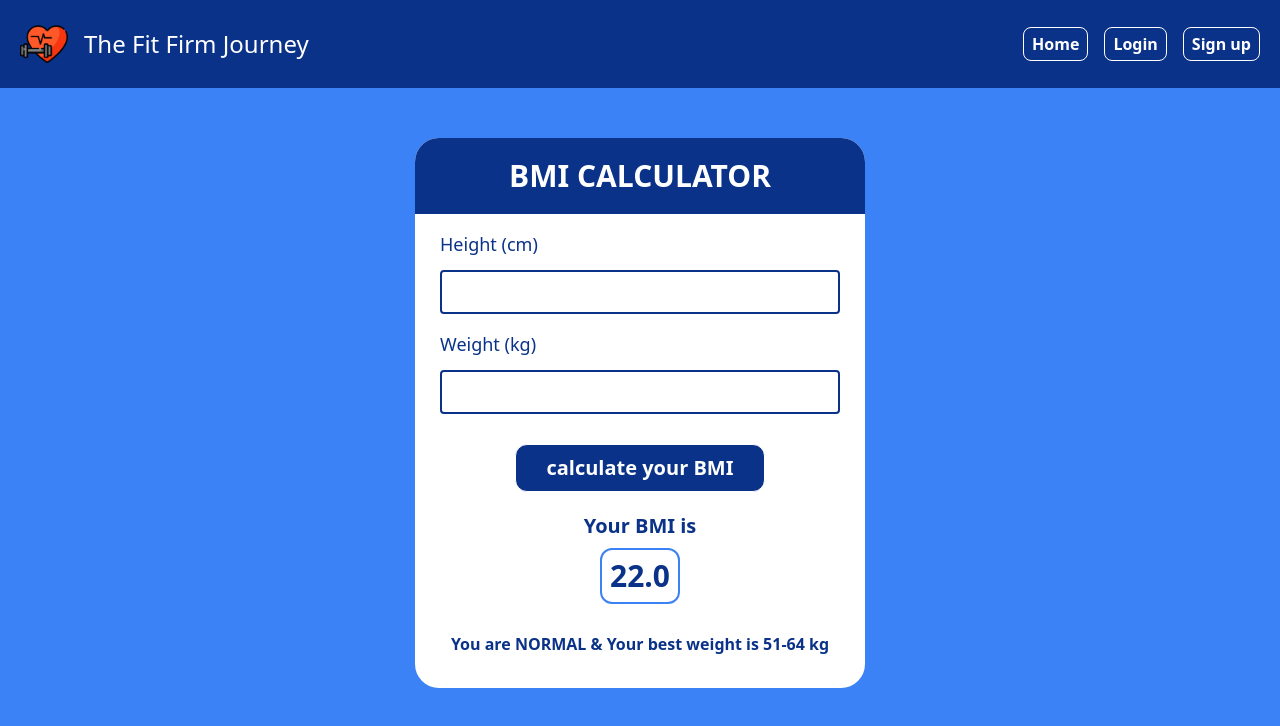
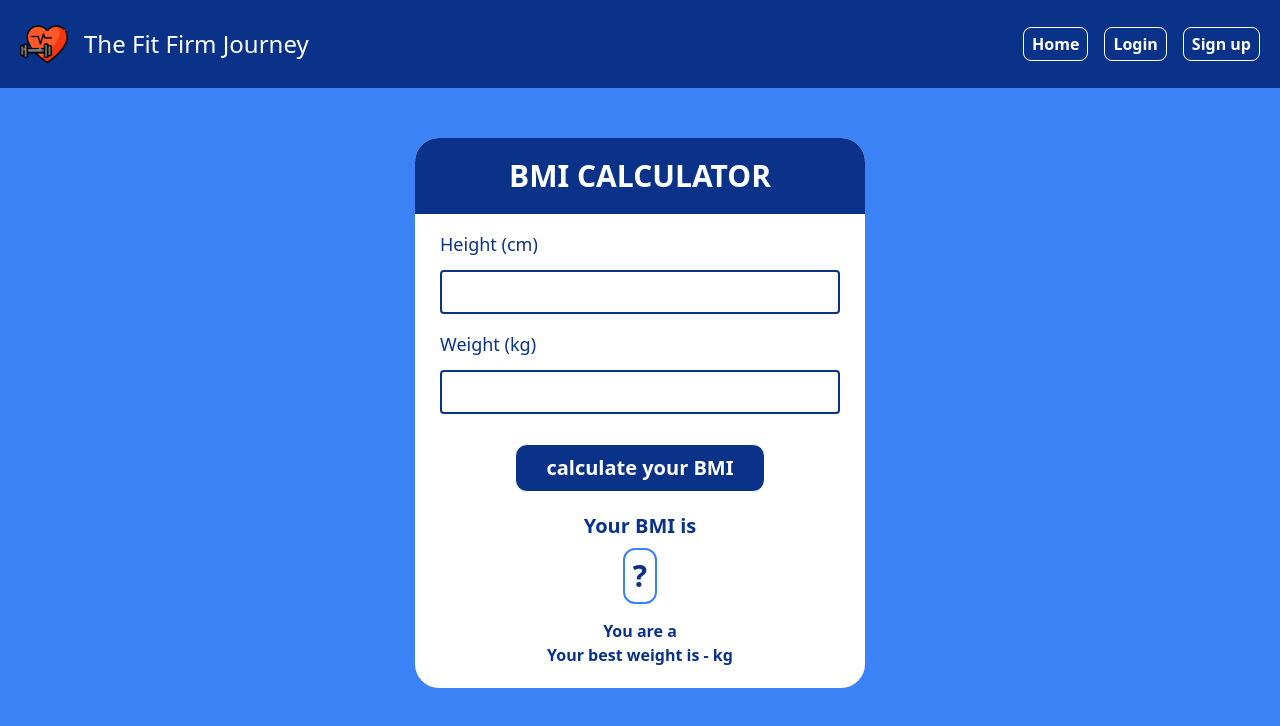
Before and after one commit to Ping1495/the-fit-firm-jorney, a React (Vite) app: page /bmi in a window 1280 px wide. Shown: the top 726 px of the page. Built offline with nearby package versions, Linux system fonts and the light colour scheme.

Commit message:
add:bmi calculate

```diff
--- a/src/components/bmi.jsx
+++ b/src/components/bmi.jsx
@@ -1,6 +1,40 @@
 import Header from "./header";
+import { useState, useEffect } from "react";
 
 function BMI() {
+  const [height, setHeight] = useState("");
+  const [weight, setWeight] = useState("");
+  const [bmi, setBmi] = useState("?");
+  const [message, setMessage] = useState("");
+  const [bestMinWeight, setBestMinWeight] = useState("");
+  const [bestMaxWeight, setBestMaxWeight] = useState("");
+
+  const calculateBMI = () => {
+    //bmi calculate
+    const heightInMeters = height / 100;
+    const bmiValue = (weight / (heightInMeters * heightInMeters)).toFixed(2);
+    setBmi(bmiValue);
+
+    //message
+    if (bmiValue < 18.5) {
+      setMessage("Underweight");
+    } else if (bmiValue >= 18.5 && bmiValue <= 24.99) {
+      setMessage("Normal weight");
+    } else if (bmiValue >= 25 && bmiValue <= 29.99) {
+      setMessage("Overweight");
+    } else {
+      setMessage("Obese");
+    }
+
+    //best weight
+    //min
+    const minWeight = (18.5 * (heightInMeters * heightInMeters)).toFixed(2);
+    setBestMinWeight(minWeight);
+    //max
+    const maxWeight = (24.9 * (heightInMeters * heightInMeters)).toFixed(2);
+    setBestMaxWeight(maxWeight);
+  };
+
   return (
     <>
       <div className="bg-blue-500 h-screen">
@@ -13,47 +47,56 @@ function BMI() {
             <form>
               <div>
                 <label
-                  for="height"
-                  class="block text-lg font-normal text-[#0A3288] mb-2 mt-4"
+                  htmlFor="height"
+                  className="block text-lg font-normal text-[#0A3288] mb-2 mt-4"
                 >
                   Height (cm)
                 </label>
                 <input
+                  value={height}
+                  onChange={(e) => setHeight(e.target.value)}
                   type="text"
                   id="height"
                   name="height"
-                  class="mt-1 p-2 border-2 border-[#0A3288] rounded w-[400px]"
+                  className="mt-1 p-2 border-2 border-[#0A3288] rounded w-[400px]"
                 />
               </div>
               <div>
                 <label
-                  for="weight"
-                  class="block text-lg font-normal text-[#0A3288] mb-2 mt-4"
+                  htmlFor="weight"
+                  className="block text-lg font-normal text-[#0A3288] mb-2 mt-4"
                 >
                   Weight (kg)
                 </label>
                 <input
+                  value={weight}
+                  onChange={(e) => setWeight(e.target.value)}
                   type="text"
                   id="weight"
                   name="weight"
-                  class="mt-1 p-2 border-2 border-[#0A3288] rounded w-[400px]"
+                  className="mt-1 p-2 border-2 border-[#0A3288] rounded w-[400px]"
                 />
               </div>
             </form>
             <div>
-              <button className="w-[250px] bg-[#0A3288] text-white text-[20px] font-semibold border border-white py-2 px-6 rounded-xl mb-[20px] mt-[30px]">
+              <button
+                className="w-[250px] bg-[#0A3288] text-white text-[20px] font-semibold border border-white py-2 px-6 rounded-xl mb-[20px] mt-[30px]"
+                onClick={calculateBMI}
+              >
                 calculate your BMI
               </button>
             </div>
-            <div className="text-[#0A3288] mb-[20px] flex flex-col justify-center items-center">
+            <div className="text-[#0A3288] mb-[15px] flex flex-col justify-center items-center">
               <p className="text-xl font-midium ">Your BMI is</p>
               <p className="text-3xl font-midium  py-2 px-2 mt-2 border-2 border-blue-500 rounded-xl">
-                22.0
+                {bmi}
               </p>
             </div>
+
             <div>
-              <p className="text-[#0A3288] mt-2">
-                You are NORMAL & Your best weight is 51-64 kg
+              <p className="text-[#0A3288] text-center">
+                You are a {message} <br /> Your best weight is {bestMinWeight}-
+                {bestMaxWeight} kg
               </p>
             </div>
           </div>
```
